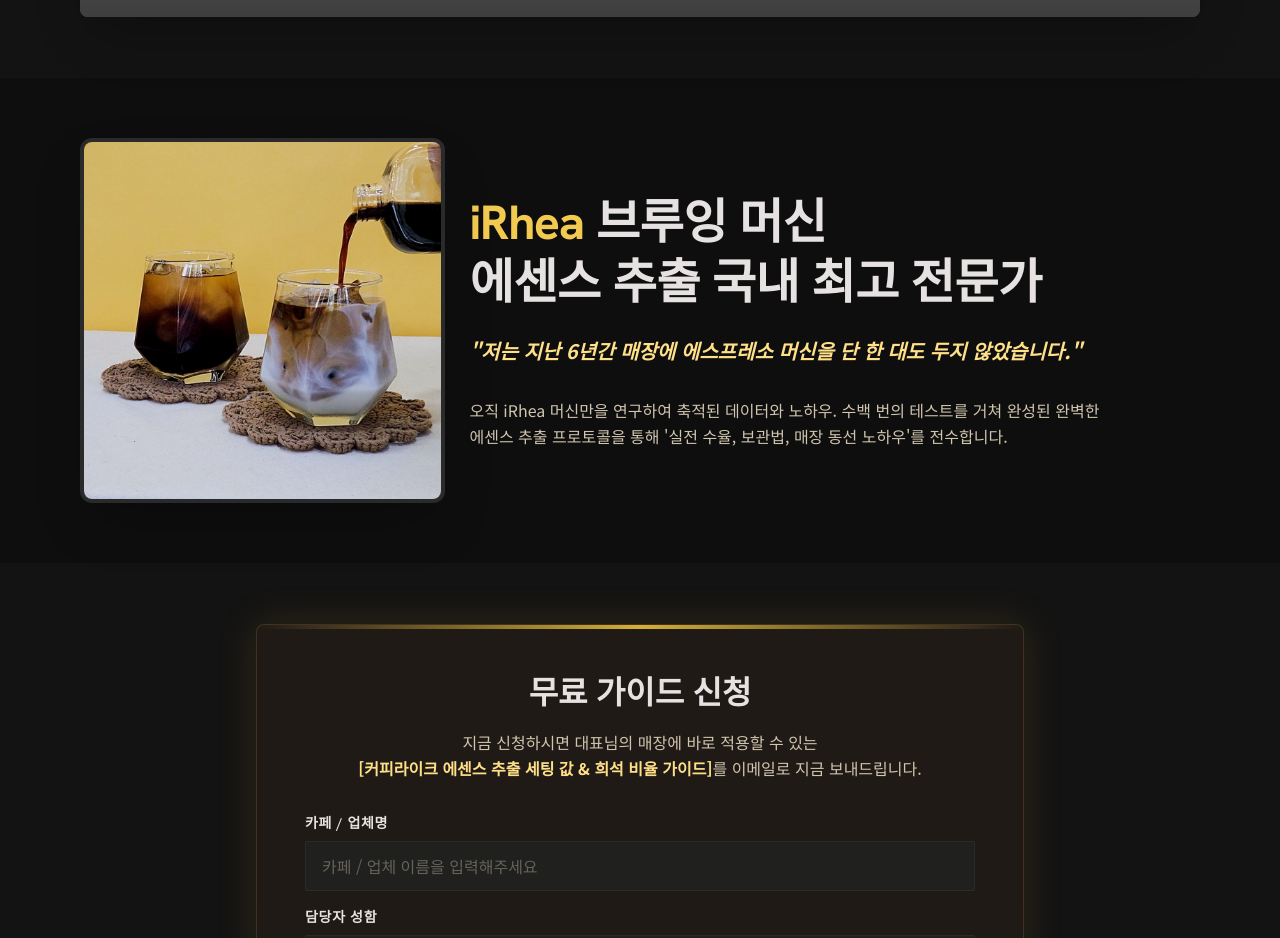
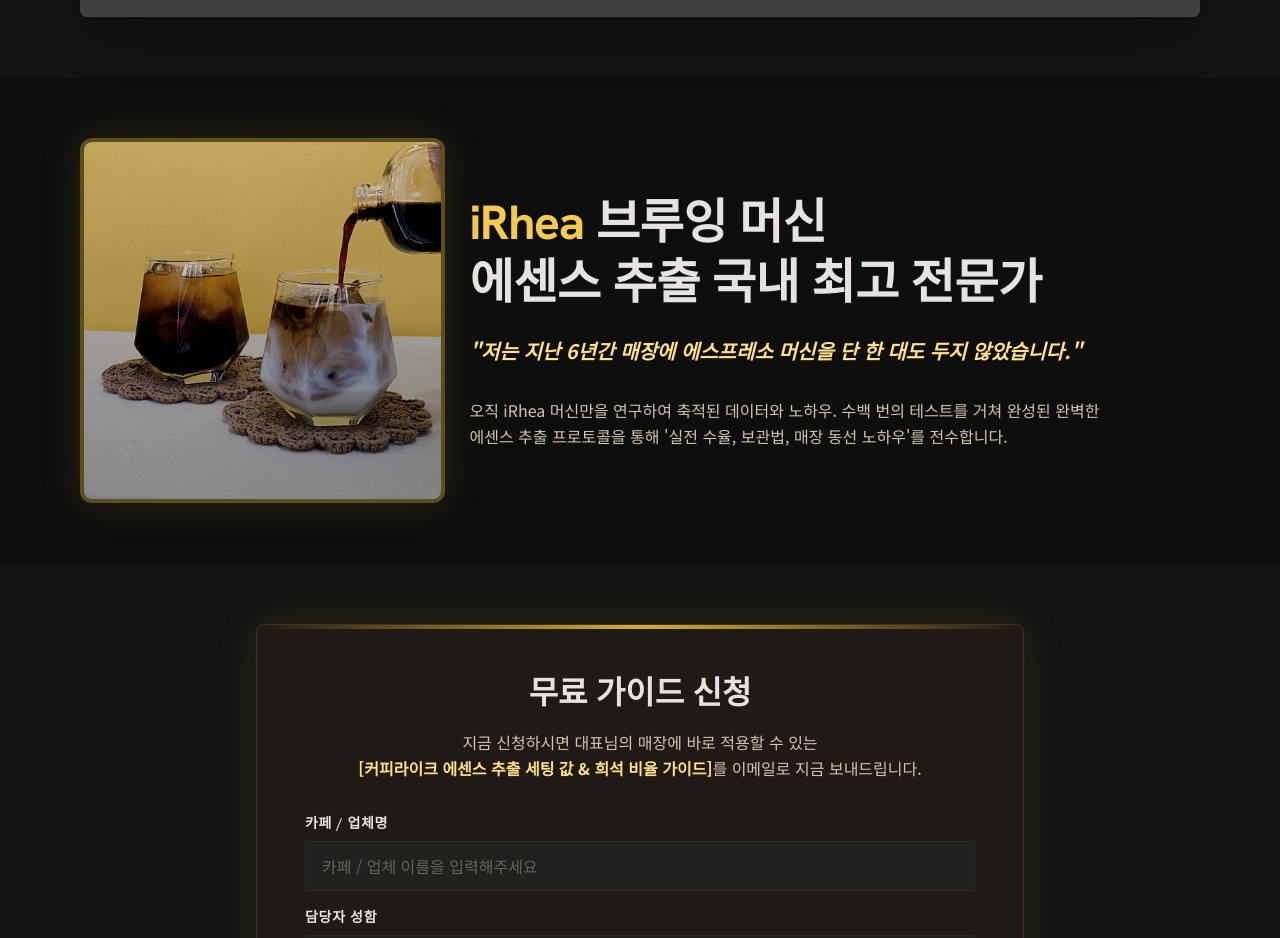
Before and after one commit to coffeelike5282/Essence-Coffee-B2B, a React (Vite) app: page / in a window 1280 px wide. Shown: the part 2240-3178 px from the top of the page. Built offline with nearby package versions, Linux system fonts and the light colour scheme; grey boxes are pictures that could not be loaded.

Commit message:
UI 디자인 보완: 전문가 섹션 이미지에 프리미엄 골드 테두리, 골드 글로우, 세피아 필터 및 호버 전환 효과 적용

```diff
--- a/src/components/Expert.tsx
+++ b/src/components/Expert.tsx
@@ -4,12 +4,13 @@
   return (
     <section id="expert" className="py-section-gap px-margin-mobile md:px-margin-desktop bg-surface-container-lowest border-y border-outline-variant/10">
       <div className="max-w-container-max mx-auto flex flex-col md:flex-row gap-gutter items-center">
-        <div className="w-full md:w-1/3 aspect-square rounded-full overflow-hidden border-4 border-surface-container-high relative shadow-2xl transition-transform duration-500 hover:scale-105">
+        <div className="w-full md:w-1/3 aspect-square rounded-full overflow-hidden border-4 border-primary-container/40 relative shadow-2xl transition-all duration-500 hover:scale-105 hover:border-primary-container/80 gold-glow group">
           <img
             src={expertCoffee}
             alt="CoffeeLike Essence Coffee"
-            className="absolute inset-0 w-full h-full object-cover"
+            className="absolute inset-0 w-full h-full object-cover sepia-[0.15] brightness-[0.88] contrast-[1.05] saturate-[1.1] group-hover:sepia-0 group-hover:brightness-100 group-hover:contrast-100 transition-all duration-500"
           />
+          <div className="absolute inset-0 bg-gradient-to-t from-background/30 to-transparent mix-blend-multiply group-hover:opacity-0 transition-opacity duration-500" />
         </div>
         <div className="w-full md:w-2/3 space-y-stack-md text-center md:text-left mt-8 md:mt-0">
           <h2 className="font-headline-lg-mobile md:font-headline-lg text-headline-lg-mobile md:text-headline-lg text-on-surface leading-tight break-keep">
```
